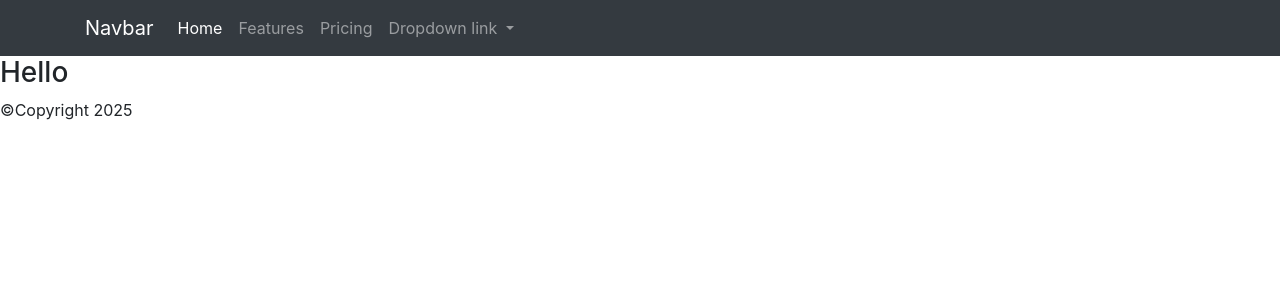
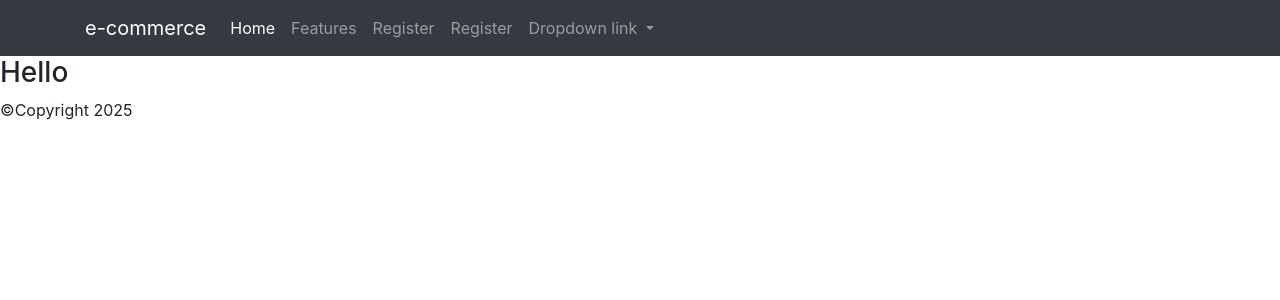
Before and after one commit to Abba856/e-commerce_system, a PHP site: page / in a window 1280 px wide. Shown: the top 300 px of the page. Run offline with PHP 8.4, Linux system fonts and the light colour scheme.

Commit message:
part2 complete

```diff
--- a/includes/navbar.php
+++ b/includes/navbar.php
@@ -1,11 +1,11 @@
 <nav class="navbar navbar-expand-lg navbar-dark bg-dark shadow">
   <div class="container">
-    <a class="navbar-brand" href="#">Navbar</a>
+    <a class="navbar-brand" href="#">e-commerce</a>
     <button class="navbar-toggler" type="button" data-bs-toggle="collapse" data-bs-target="#navbarNavDropdown" aria-controls="navbarNavDropdown" aria-expanded="false" aria-label="Toggle navigation">
       <span class="navbar-toggler-icon"></span>
     </button>
     <div class="collapse navbar-collapse" id="navbarNavDropdown">
-      <ul class="navbar-nav ms-auto">
+      <ul class="navbar-nav">
         <li class="nav-item">
           <a class="nav-link active" aria-current="page" href="#">Home</a>
         </li>
@@ -13,7 +13,10 @@
           <a class="nav-link" href="#">Features</a>
         </li>
         <li class="nav-item">
-          <a class="nav-link" href="#">Pricing</a>
+          <a class="nav-link" href="register.php">Register</a>
+        </li>
+        <li class="nav-item">
+          <a class="nav-link" href="login.php">Register</a>
         </li>
         <li class="nav-item dropdown">
           <a class="nav-link dropdown-toggle" href="#" role="button" data-bs-toggle="dropdown" aria-expanded="false">
--- a/register.php
+++ b/register.php
@@ -13,6 +13,7 @@
     <link rel="stylesheet" href="./register.css">
 </head>
 <body>
+
     <div class="container">
         <div>
             <h1 class="mt-3">Register</h1>
```
Also changed, not shown: ReadMe.md.
